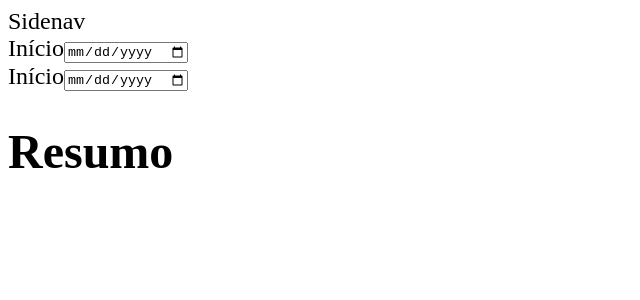
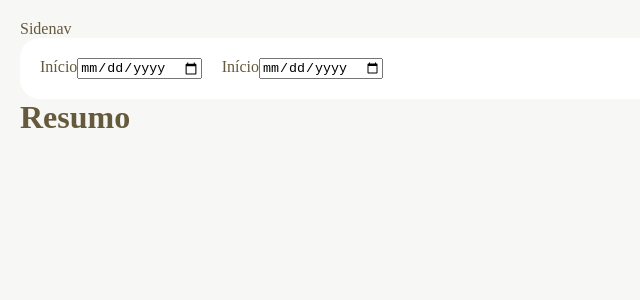
Before and after one commit to rafaasimi/react-typescript-origamid, a React (Vite) app in the folder fintech/: page / in a window 1280 px wide. Shown: the top 300 px of the page, without its empty margins (0-640 px from the left). Built offline with nearby package versions, Linux system fonts and the light colour scheme; no server answers; the HTML template or start-up script is replaced by a standard one.

Commit message:
Projeto: Criando CSS base

```diff
--- a/fintech/src/App.tsx
+++ b/fintech/src/App.tsx
@@ -6,7 +6,7 @@
 
 function App() {
   return (
-    <>
+    <div className='container'>
       <DataContextProvider>
         <Sidenav />
         <main>
@@ -14,7 +14,7 @@
           <Resumo />
         </main>
       </DataContextProvider>
-    </>
+    </div>
   );
 }
 
--- a/fintech/src/components/DateInput.tsx
+++ b/fintech/src/components/DateInput.tsx
@@ -4,9 +4,9 @@
 
 export function DateInput({ label, ...props }: IDateInput) {
   return (
-    <form onSubmit={(event) => event.preventDefault()}>
+    <div>
       <label htmlFor={label}>{label}</label>
       <input id={label} name={label} type="date" {...props} />
-    </form>
+    </div>
   );
 }
--- a/fintech/src/components/DateRange.tsx
+++ b/fintech/src/components/DateRange.tsx
@@ -6,7 +6,7 @@
   const [final, setFinal] = React.useState('');
 
   return (
-    <div>
+    <form className="box flex" onSubmit={(event) => event.preventDefault()}>
       <DateInput
         label="Início"
         value={inicio}
@@ -17,6 +17,6 @@
         value={final}
         onChange={({ target }) => setFinal(target.value)}
       />
-    </div>
+    </form>
   );
 }
--- a/fintech/src/components/Header.tsx
+++ b/fintech/src/components/Header.tsx
@@ -1,4 +1,3 @@
-import { useData } from "../contexts/DataContext"
 import { DateRange } from "./DateRange"
 
 export function Header() {
--- a/fintech/src/styles.css
+++ b/fintech/src/styles.css
@@ -1,4 +1,79 @@
+html {
+  --color-1: #463220;
+  --color-2: #66593C;
+  --color-3: #ECEADD;
+  --color-4: #F7F8F5;
+  --color-5: #FFFFFF;
+
+  --gap-s: 0.625rem;
+  --gap: 1.25rem;
+}
+
 body {
-  font-size: 1.5rem;
   font-family: 'sans-serif';
+  margin: 0;
+  color: var(--color-2);
+  background: var(--color-4);
 }
+
+.box {
+  padding: var(--gap);
+  border-radius: var(--gap);
+  background: var(--color-5)
+}
+
+button {
+  font-family: sans-serif;
+  font-size: 1rem;
+  cursor: pointer;
+}
+
+h1, h2, h3 {
+  font-weight: 600;
+  margin: 0;
+}
+
+ul {
+  list-style: none;
+  padding: 0;
+  margin: 0;
+}
+
+.flex {
+  display: flex;
+  gap: var(--gap)
+}
+
+flex > * {
+  flex: 1;
+}
+
+.mb {
+  margin-botton: var(--gap);
+}
+
+.bg-1 {
+  background: var(--color-1);
+}
+
+.bg-2 {
+  background: var(--color-2);
+}
+
+.bg-3 {
+  background: var(--color-3);
+}
+
+.bg-4 {
+  background: var(--color-4);
+}
+
+.bg-5 {
+  background: var(--color-5);
+}
+
+.container {
+  display: grid;
+  padding: var(--gap);
+  gap: (--gap);
+}
```
